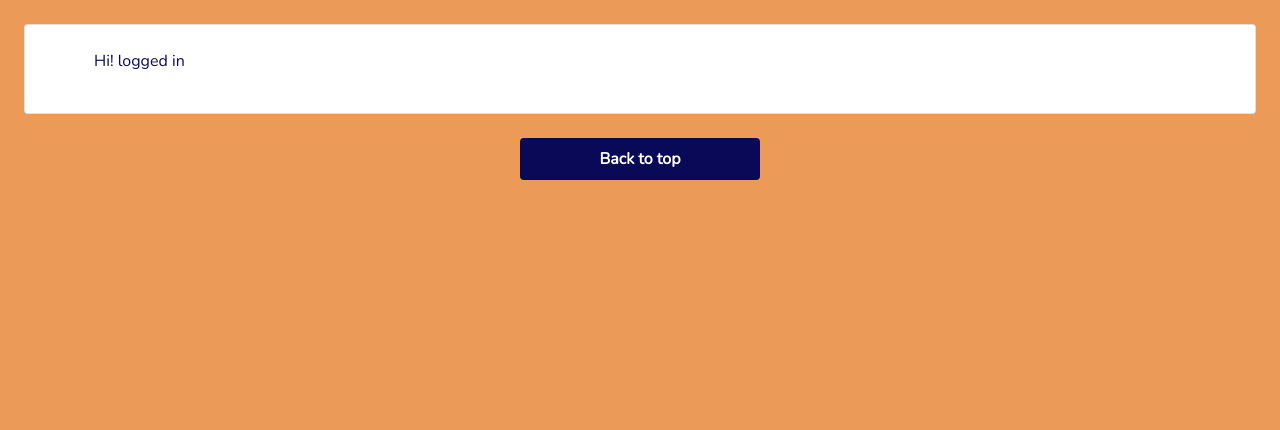
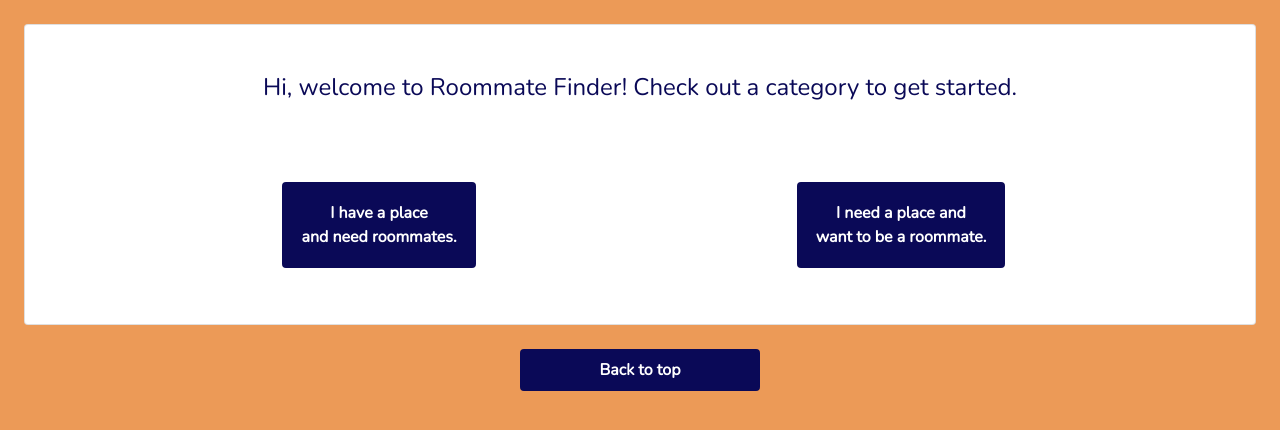
Before and after one commit to hanahamberno/project-a-23, a Django app: page / in a window 1280 px wide. Shown: the part 56-486 px from the top of the page. Run offline with Django 3.2, Linux system fonts and the light colour scheme; the visitor is signed in with stand-in values (Sample User, id 1); some libraries are stand-ins or nearby versions; some web fonts are replaced.

Commit message:
polished some front end stuff

```diff
--- a/social_app/templates/social_app/base.html
+++ b/social_app/templates/social_app/base.html
@@ -60,7 +60,7 @@
                     </div>
                 </nav>
             </header>
-            <div class="card m-4 base-card">
+            <div class="card m-4 base-card justify-content-center">
                 {% block content %}{% endblock %}
             </div>
             <!-- Kathy - Back to top button -->
--- a/social_app/templates/social_app/home.html
+++ b/social_app/templates/social_app/home.html
@@ -6,8 +6,28 @@
 <!-- Seungeon -->
 <!-- Added profile cards -->
 {% if user.is_authenticated %}
-<div class="container py-4 px-4">
-    <p>Hi! logged in</p>
+<div class="container py-4 px-4 text-center">
+    <div class="row mb-5">
+        <div class="col">
+            <p class="m-4 h4">Hi, welcome to Roommate Finder! Check out a category to get started.</p>
+        </div>
+    </div>
+    <div class="row m-4">
+        <div class="col m-2">
+            <a href="{% url 'social_app:profile_list' %}">
+                <button class="btn btn-dark p-3">
+                    I have a place <br/> and need roommates.
+                </button>
+            </a>
+        </div>
+        <div class="col m-2">
+            <a href="{% url 'social_app:property_list' %}">
+                <button class="btn btn-dark btn-overflow p-3">
+                    I need a place and <br/> want to be a roommate.
+                </button>
+            </a>
+        </div>
+    </div>
 </div>
 {% else %}
 <div class="jumbotron">
```
Also changed, not shown: social_app/templates/social_app/profile_list.html (+18 -8 lines), social_app/templates/social_app/property_list.html (+18 -8 lines), social_app/static/social_app/home.css (line endings or trailing spaces), 1 other file.
